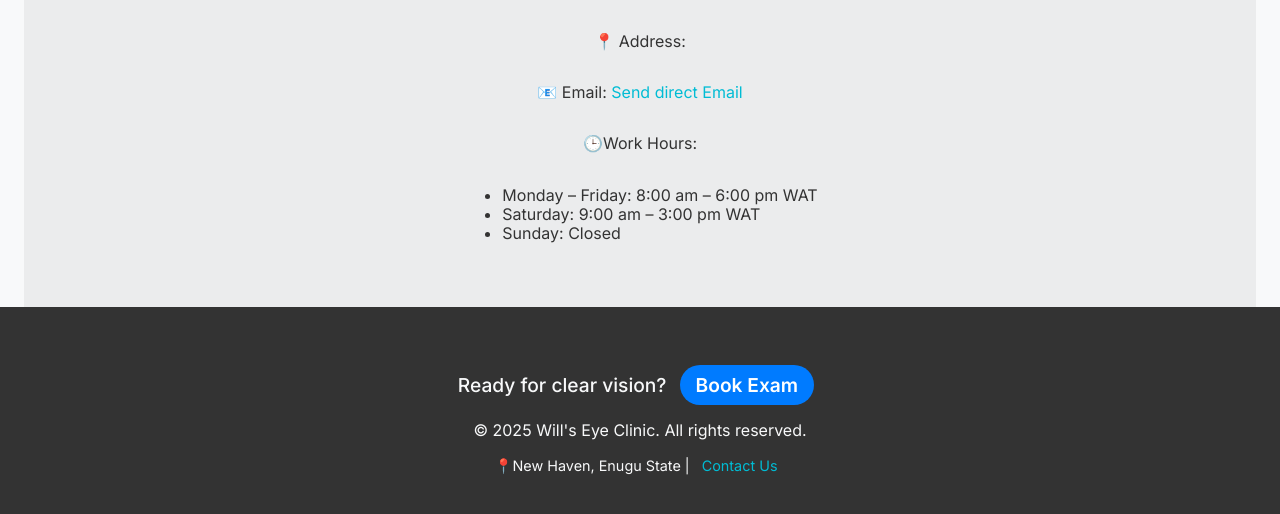
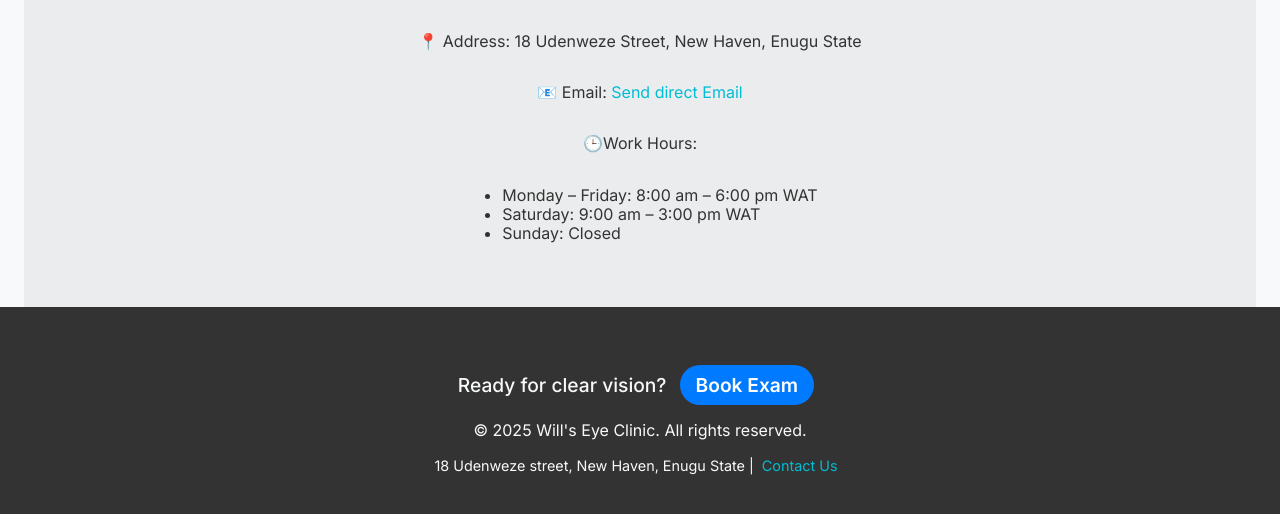
Before and after one commit to Emeka56/Wills-Eye-Clinic, a website: page views/contactUs.html in a window 1280 px wide. Shown: the part 1238-1752 px from the top of the page. Drawn offline with Linux system fonts and the light colour scheme.

Commit message:
updated the address

```diff
--- a/views/contactUs.html
+++ b/views/contactUs.html
@@ -77,7 +77,7 @@
 <section class="address">
     <div class="contact-address">
         <h3>WILLS EYE CLINIC</h3>
-        <p>📍 Address: </p>
+        <p>📍 Address: 18 Udenweze Street, New Haven, Enugu State</p>
         <p>📧 Email: <a href="mailto :" class="mail-us">Send direct Email</a></p>
         <p>🕒Work Hours:</p>
         <ul>
@@ -94,7 +94,7 @@
         <div class="footer-container">
             <p class="ready">Ready for clear vision? <a href="#" class="cta-button book btn" >Book Exam</a></p>
             <p class="wills-desc">&copy; <span id="year"></span> Will's Eye Clinic. All rights reserved.</p>
-            <p class="wills-address">📍New Haven, Enugu State | <a href="#">Contact Us</a></p>
+            <p class="wills-address">18 Udenweze street, New Haven, Enugu State |<a href="#">Contact Us</a></p>
         </div>
     </footer>
 
```
